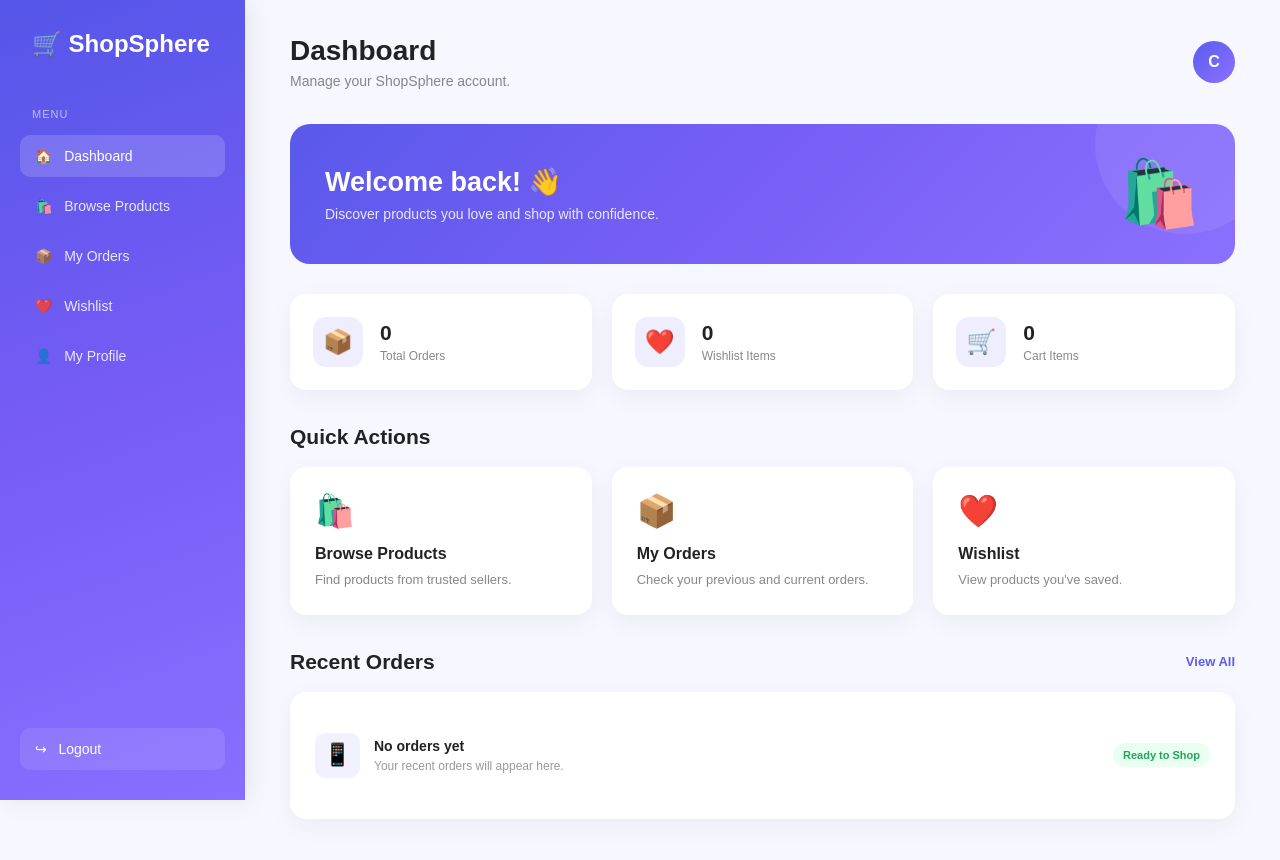
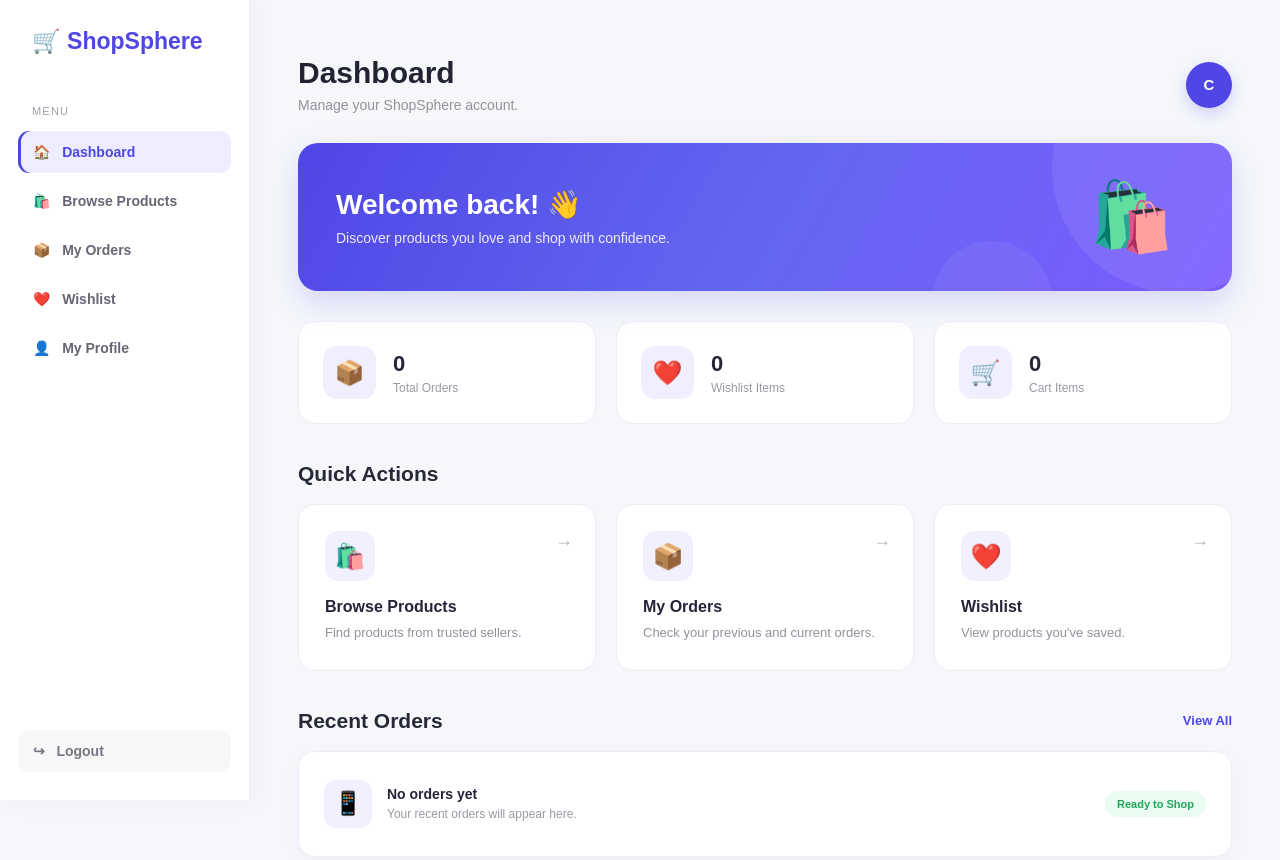
Before and after one commit to kritiadhikary2004/ShopSphere, a website: page views/customer-dashboard.html in a window 1280 px wide. Drawn offline with Linux system fonts and the light colour scheme.

Commit message:
Update customer dashboard style

````diff
--- a/views/customer-dashboard.html
+++ b/views/customer-dashboard.html
@@ -1,4 +1,5 @@
 <!DOCTYPE html>
+
 <html lang="en">
 
 <head>
@@ -17,8 +18,8 @@
     }
 
     body {
-            background: #f6f7ff;
-            color: #222;
+        background: #f5f7fb;
+        color: #25253a;
     }
 
     /* =========================
@@ -30,68 +31,75 @@
         left: 0;
         top: 0;
 
-            width: 245px;
+        width: 250px;
         height: 100vh;
 
-            background: linear-gradient(
-                160deg,
-                #5556e9,
-                #765cf5,
-                #896fff
-            );
+        background: #ffffff;
 
-            color: white;
-
-            padding: 30px 20px;
+        padding: 28px 18px;
 
         display: flex;
         flex-direction: column;
 
-            box-shadow: 5px 0 25px rgba(0,0,0,0.08);
+        border-right: 1px solid #ececf3;
+
+        box-shadow: 5px 0 25px rgba(40,40,80,0.04);
     }
 
     .logo {
-            font-size: 24px;
-            font-weight: bold;
+        font-size: 23px;
+        font-weight: 800;
 
-            padding: 0 12px;
+        color: #4f46e5;
+
+        padding: 0 14px;
+
         margin-bottom: 50px;
     }
 
     .menu-title {
         font-size: 11px;
         text-transform: uppercase;
-            letter-spacing: 1px;
+        letter-spacing: 1.2px;
 
-            opacity: 0.6;
+        color: #a0a0ad;
 
-            padding: 0 12px;
-            margin-bottom: 15px;
+        padding: 0 14px;
+
+        margin-bottom: 14px;
     }
 
     .menu {
         display: flex;
         flex-direction: column;
-            gap: 8px;
+        gap: 7px;
     }
 
     .menu a {
         text-decoration: none;
-            color: rgba(255,255,255,0.85);
+
+        color: #666675;
 
         padding: 13px 15px;
 
-            border-radius: 10px;
+        border-radius: 11px;
 
         font-size: 14px;
+        font-weight: 600;
 
         transition: 0.25s;
     }
 
-        .menu a:hover,
+    .menu a:hover {
+        background: #f1f1ff;
+        color: #4f46e5;
+    }
+
     .menu a.active {
-            background: rgba(255,255,255,0.16);
-            color: white;
+        background: #eeedff;
+        color: #4f46e5;
+
+        box-shadow: inset 3px 0 0 #4f46e5;
     }
 
     .sidebar-bottom {
@@ -102,21 +110,24 @@
         display: block;
 
         text-decoration: none;
-            color: white;
+
+        color: #777783;
 
         padding: 13px 15px;
 
-            border-radius: 10px;
+        border-radius: 11px;
 
-            background: rgba(255,255,255,0.1);
+        background: #f7f7fa;
 
         font-size: 14px;
+        font-weight: 600;
 
         transition: 0.25s;
     }
 
     .logout:hover {
-            background: rgba(255,255,255,0.18);
+        background: #fff0f0;
+        color: #e34b4b;
     }
 
 
@@ -125,8 +136,11 @@
     ========================= */
 
     .main {
-            margin-left: 245px;
-            padding: 35px 45px;
+        margin-left: 250px;
+
+        padding: 38px 48px;
+
+        max-width: 1500px;
     }
 
 
@@ -139,30 +153,30 @@
         justify-content: space-between;
         align-items: center;
 
-            margin-bottom: 35px;
+        margin-bottom: 30px;
     }
 
     .page-title h1 {
-            font-size: 28px;
-            margin-bottom: 6px;
+        font-size: 30px;
+
+        color: #222233;
+
+        margin-bottom: 7px;
     }
 
     .page-title p {
-            color: #858593;
+        color: #92929e;
+
         font-size: 14px;
     }
 
     .profile {
-            width: 42px;
-            height: 42px;
+        width: 46px;
+        height: 46px;
 
         border-radius: 50%;
 
-            background: linear-gradient(
-                135deg,
-                #5b5cf0,
-                #8b70ff
-            );
+        background: #4f46e5;
 
         color: white;
 
@@ -170,7 +184,10 @@
         align-items: center;
         justify-content: center;
 
+        font-size: 15px;
         font-weight: bold;
+
+        box-shadow: 0 6px 15px rgba(79,70,229,0.22);
     }
 
 
@@ -179,16 +196,17 @@
     ========================= */
 
     .welcome {
-            background: linear-gradient(
-                135deg,
-                #5959eb,
-                #785ff5,
-                #8b70ff
+        background:
+            linear-gradient(
+                120deg,
+                #4f46e5,
+                #6366f1,
+                #7c5cff
             );
 
         border-radius: 20px;
 
-            padding: 32px 35px;
+        padding: 34px 38px;
 
         color: white;
 
@@ -196,11 +214,30 @@
         justify-content: space-between;
         align-items: center;
 
+        position: relative;
+
         overflow: hidden;
 
-            position: relative;
+        margin-bottom: 30px;
 
-            margin-bottom: 30px;
+        box-shadow:
+            0 12px 30px rgba(79,70,229,0.18);
+    }
+
+    .welcome::before {
+        content: "";
+
+        position: absolute;
+
+        width: 250px;
+        height: 250px;
+
+        border-radius: 50%;
+
+        background: rgba(255,255,255,0.08);
+
+        right: -70px;
+        top: -100px;
     }
 
     .welcome::after {
@@ -208,31 +245,42 @@
 
         position: absolute;
 
-            width: 180px;
-            height: 180px;
+        width: 120px;
+        height: 120px;
 
         border-radius: 50%;
 
-            background: rgba(255,255,255,0.08);
+        background: rgba(255,255,255,0.06);
 
-            right: -40px;
-            top: -70px;
+        right: 180px;
+        bottom: -70px;
     }
 
     .welcome h2 {
-            font-size: 27px;
-            margin-bottom: 8px;
+        font-size: 28px;
+
+        margin-bottom: 9px;
+
+        position: relative;
+        z-index: 2;
     }
 
     .welcome p {
         font-size: 14px;
-            opacity: 0.85;
+
+        opacity: 0.88;
+
+        position: relative;
+        z-index: 2;
     }
 
     .welcome-icon {
-            font-size: 65px;
+        font-size: 68px;
+
         position: relative;
         z-index: 2;
+
+        margin-right: 20px;
     }
 
 
@@ -242,35 +290,45 @@
 
     .stats {
         display: grid;
+
         grid-template-columns: repeat(3, 1fr);
 
         gap: 20px;
 
-            margin-bottom: 35px;
+        margin-bottom: 38px;
     }
 
     .stat-card {
         background: white;
 
-            padding: 23px;
+        padding: 24px;
 
-            border-radius: 16px;
+        border-radius: 17px;
 
-            box-shadow: 0 7px 25px rgba(0,0,0,0.05);
+        border: 1px solid #ededf3;
 
         display: flex;
         align-items: center;
 
         gap: 17px;
+
+        transition: 0.25s;
+    }
+
+    .stat-card:hover {
+        transform: translateY(-4px);
+
+        box-shadow:
+            0 12px 28px rgba(30,30,80,0.07);
     }
 
     .stat-icon {
-            width: 50px;
-            height: 50px;
+        width: 53px;
+        height: 53px;
 
-            border-radius: 13px;
+        border-radius: 14px;
 
-            background: #eeeeff;
+        background: #f0efff;
 
         display: flex;
         align-items: center;
@@ -280,12 +338,16 @@
     }
 
     .stat-card h3 {
-            font-size: 21px;
+        font-size: 22px;
+
+        color: #262638;
+
         margin-bottom: 4px;
     }
 
     .stat-card p {
-            color: #888;
+        color: #9999a5;
+
         font-size: 12px;
     }
 
@@ -304,14 +366,22 @@
 
     .section-header h2 {
         font-size: 21px;
+
+        color: #282838;
     }
 
     .view-all {
-            color: #5b5cf0;
+        color: #4f46e5;
+
         text-decoration: none;
 
         font-size: 13px;
+
         font-weight: bold;
+    }
+
+    .view-all:hover {
+        text-decoration: underline;
     }
 
 
@@ -321,48 +391,93 @@
 
     .actions {
         display: grid;
+
         grid-template-columns: repeat(3, 1fr);
 
         gap: 20px;
 
-            margin-bottom: 35px;
+        margin-bottom: 38px;
     }
 
     .action {
         background: white;
 
-            padding: 25px;
+        padding: 26px;
 
-            border-radius: 16px;
+        border-radius: 17px;
 
         text-decoration: none;
-            color: #222;
 
-            box-shadow: 0 7px 25px rgba(0,0,0,0.05);
+        color: #25253a;
+
+        border: 1px solid #ededf3;
+
+        transition: 0.25s;
+
+        position: relative;
+
+        overflow: hidden;
+    }
+
+    .action::after {
+        content: "→";
+
+        position: absolute;
+
+        right: 22px;
+        top: 25px;
+
+        color: #b0b0bb;
+
+        font-size: 18px;
 
         transition: 0.25s;
     }
 
     .action:hover {
-            transform: translateY(-4px);
+        transform: translateY(-5px);
 
-            box-shadow: 0 12px 30px rgba(0,0,0,0.08);
+        border-color: #dcd9ff;
+
+        box-shadow:
+            0 14px 30px rgba(30,30,80,0.08);
+    }
+
+    .action:hover::after {
+        color: #4f46e5;
+
+        transform: translateX(4px);
     }
 
     .action-icon {
-            font-size: 32px;
-            margin-bottom: 15px;
+        width: 50px;
+        height: 50px;
+
+        border-radius: 13px;
+
+        background: #f1f0ff;
+
+        display: flex;
+        align-items: center;
+        justify-content: center;
+
+        font-size: 25px;
+
+        margin-bottom: 17px;
     }
 
     .action h3 {
         font-size: 16px;
+
         margin-bottom: 7px;
     }
 
     .action p {
-            color: #888;
+        color: #91919d;
+
         font-size: 13px;
-            line-height: 1.5;
+
+        line-height: 1.6;
     }
 
 
@@ -373,68 +488,72 @@
     .orders {
         background: white;
 
-            border-radius: 16px;
+        border-radius: 17px;
 
-            padding: 25px;
+        padding: 10px 25px;
 
-            box-shadow: 0 7px 25px rgba(0,0,0,0.05);
+        border: 1px solid #ededf3;
+
+        box-shadow:
+            0 5px 20px rgba(30,30,80,0.03);
     }
 
     .order {
         display: flex;
+
         align-items: center;
+
         justify-content: space-between;
 
-            padding: 16px 0;
-
-            border-bottom: 1px solid #eee;
-        }
-
-        .order:last-child {
-            border-bottom: none;
+        padding: 18px 0;
     }
 
     .order-info {
         display: flex;
+
         align-items: center;
 
-            gap: 14px;
+        gap: 15px;
     }
 
     .product-icon {
-            width: 45px;
-            height: 45px;
+        width: 48px;
+        height: 48px;
 
-            border-radius: 10px;
+        border-radius: 12px;
 
-            background: #f1f1ff;
+        background: #f1f0ff;
 
         display: flex;
         align-items: center;
         justify-content: center;
 
-            font-size: 22px;
+        font-size: 23px;
     }
 
     .order-info h4 {
         font-size: 14px;
+
         margin-bottom: 5px;
     }
 
     .order-info p {
         font-size: 12px;
-            color: #999;
+
+        color: #9999a5;
     }
 
     .status {
-            padding: 6px 10px;
+        padding: 7px 12px;
 
         border-radius: 20px;
 
         font-size: 11px;
+
         font-weight: bold;
 
-            background: #e9fff1;
+        background: #eafbf1;
+
         color: #20a65a;
     }
 
@@ -443,14 +562,15 @@
        RESPONSIVE
     ========================= */
 
-        @media (max-width: 900px) {
+    @media (max-width: 1000px) {
 
         .sidebar {
-                width: 200px;
+            width: 210px;
         }
 
         .main {
-                margin-left: 200px;
+            margin-left: 210px;
+
             padding: 30px;
         }
 
@@ -461,7 +581,7 @@
     }
 
 
-        @media (max-width: 650px) {
+    @media (max-width: 700px) {
 
         .sidebar {
             position: relative;
@@ -473,12 +593,17 @@
         }
 
         .logo {
-                margin-bottom: 20px;
+            margin-bottom: 22px;
         }
 
         .menu {
             flex-direction: row;
+
             flex-wrap: wrap;
+        }
+
+        .menu a {
+            padding: 10px 12px;
         }
 
         .sidebar-bottom {
@@ -487,11 +612,12 @@
 
         .main {
             margin-left: 0;
+
             padding: 25px 20px;
         }
 
         .welcome {
-                padding: 25px;
+            padding: 27px;
         }
 
         .welcome-icon {
@@ -501,23 +627,41 @@
         .topbar {
             margin-bottom: 25px;
         }
+    }
+
+
+    @media (max-width: 450px) {
+
+        .page-title h1 {
+            font-size: 25px;
+        }
+
+        .welcome h2 {
+            font-size: 23px;
+        }
+
+        .actions,
+        .stats {
+            grid-template-columns: 1fr;
+        }
 
         .order {
-                gap: 10px;
+            align-items: flex-start;
+            gap: 12px;
+            flex-direction: column;
         }
+
     }
 
 </style>
+```
 
 </head>
 
-
 <body>
 
-
-    <!-- =========================
-         SIDEBAR
-    ========================= -->
+```
+<!-- SIDEBAR -->
 
 <aside class="sidebar">
 
@@ -525,11 +669,9 @@
         🛒 ShopSphere
     </div>
 
-
     <div class="menu-title">
         Menu
     </div>
-
 
     <div class="menu">
 
@@ -537,7 +679,6 @@
             🏠 &nbsp; Dashboard
         </a>
 
-            <!-- PRODUCTS LINK -->
         <a href="/products">
             🛍️ &nbsp; Browse Products
         </a>
@@ -556,7 +697,6 @@
 
     </div>
 
-
     <div class="sidebar-bottom">
 
         <a href="/logout" class="logout">
@@ -568,10 +708,7 @@
 </aside>
 
 
-
-    <!-- =========================
-         MAIN
-    ========================= -->
+<!-- MAIN CONTENT -->
 
 <main class="main">
 
@@ -592,15 +729,11 @@
 
         </div>
 
-
-            <!-- CUSTOMER PROFILE -->
-
         <div class="profile">
             C
         </div>
 
     </div>
-
 
 
     <!-- WELCOME -->
@@ -619,13 +752,11 @@
 
         </div>
 
-
         <div class="welcome-icon">
             🛍️
         </div>
 
     </section>
-
 
 
     <!-- STATS -->
@@ -640,7 +771,9 @@
 
             <div>
 
-                    <h3>0</h3>
+                <h3>
+                    0
+                </h3>
 
                 <p>
                     Total Orders
@@ -659,7 +792,9 @@
 
             <div>
 
-                    <h3>0</h3>
+                <h3>
+                    0
+                </h3>
 
                 <p>
                     Wishlist Items
@@ -678,7 +813,9 @@
 
             <div>
 
-                    <h3>0</h3>
+                <h3>
+                    0
+                </h3>
 
                 <p>
                     Cart Items
@@ -689,7 +826,6 @@
         </div>
 
     </section>
-
 
 
     <!-- QUICK ACTIONS -->
@@ -705,8 +841,6 @@
 
     <section class="actions">
 
-
-            <!-- PRODUCTS -->
 
         <a href="/products" class="action">
 
@@ -725,9 +859,6 @@
         </a>
 
 
-
-            <!-- ORDERS -->
-
         <a href="#" class="action">
 
             <div class="action-icon">
@@ -744,9 +875,6 @@
 
         </a>
 
-
-
-            <!-- WISHLIST -->
 
         <a href="#" class="action">
 
@@ -765,7 +893,6 @@
         </a>
 
     </section>
-
 
 
     <!-- RECENT ORDERS -->
@@ -807,7 +934,6 @@
 
             </div>
 
-
             <span class="status">
                 Ready to Shop
             </span>
@@ -819,7 +945,6 @@
 
 </main>
 
-
 </body>
 
 </html>
````
Lines whose indentation alone changed are shown as unchanged.
